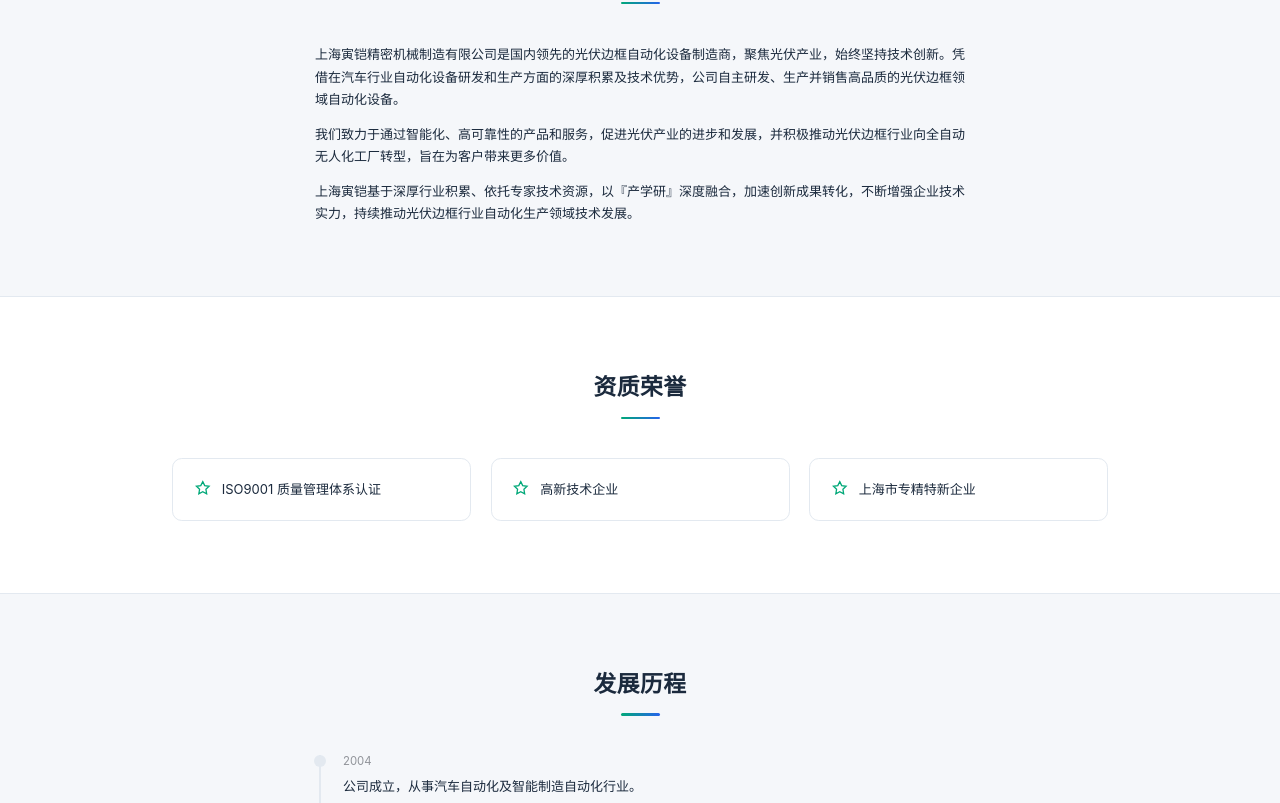
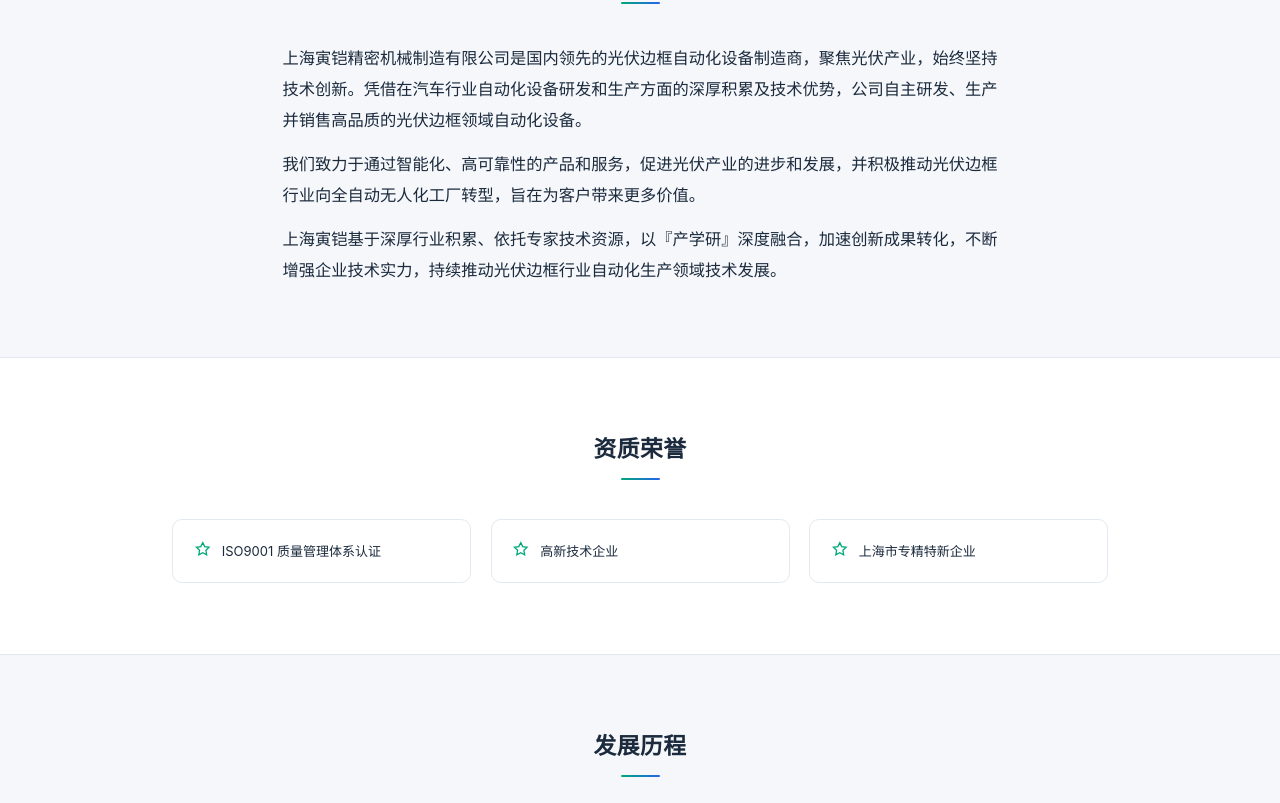
Before and after one commit to 20010811yu/web, a Vue app: page /about in a window 1280 px wide. Shown: the part 357-1160 px from the top of the page. Built offline with nearby package versions, Linux system fonts and the light colour scheme.

Commit message:
style: 关于页公司介绍与发展历程字体放大

```diff
--- a/src/views/About.vue
+++ b/src/views/About.vue
@@ -68,7 +68,8 @@
 </template>
 
 <style scoped>
-.intro { max-width: 50rem; margin: 0 auto; display: grid; gap: var(--space-4); }
+.intro { max-width: 55rem; margin: 0 auto; display: grid; gap: var(--space-4); }
+.intro p { font-size: 1.25rem; line-height: 1.9; }
 .band { background: var(--bg-1); border-block: 1px solid var(--color-line); }
 .certs {
   display: grid;
@@ -84,7 +85,8 @@
 }
 .cert svg { color: var(--color-primary); flex-shrink: 0; }
 .timeline { max-width: 50rem; margin: 0 auto; }
-.timeline p { padding-bottom: var(--space-2); }
+.timeline p { padding-bottom: var(--space-2); font-size: 1.15rem; }
+.timeline :deep(.el-timeline-item__timestamp) { font-size: 1.05rem; font-weight: 600; }
 @media (max-width: 48em) {
   .certs { grid-template-columns: 1fr; }
 }
```
Also changed, not shown: .zcode/plans/plan-sess_5ebf984d-23f8-4482-aa0d-9da192c00f74.md.
